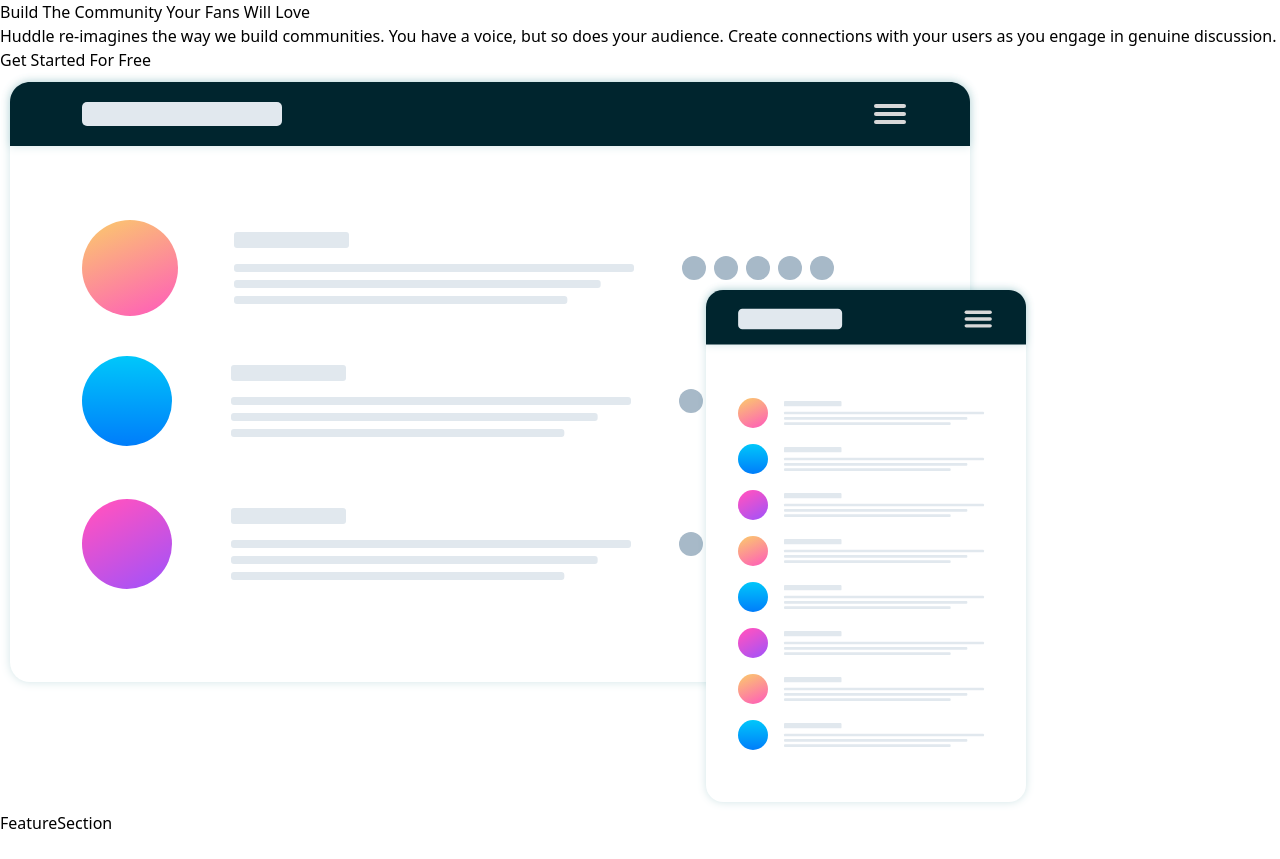
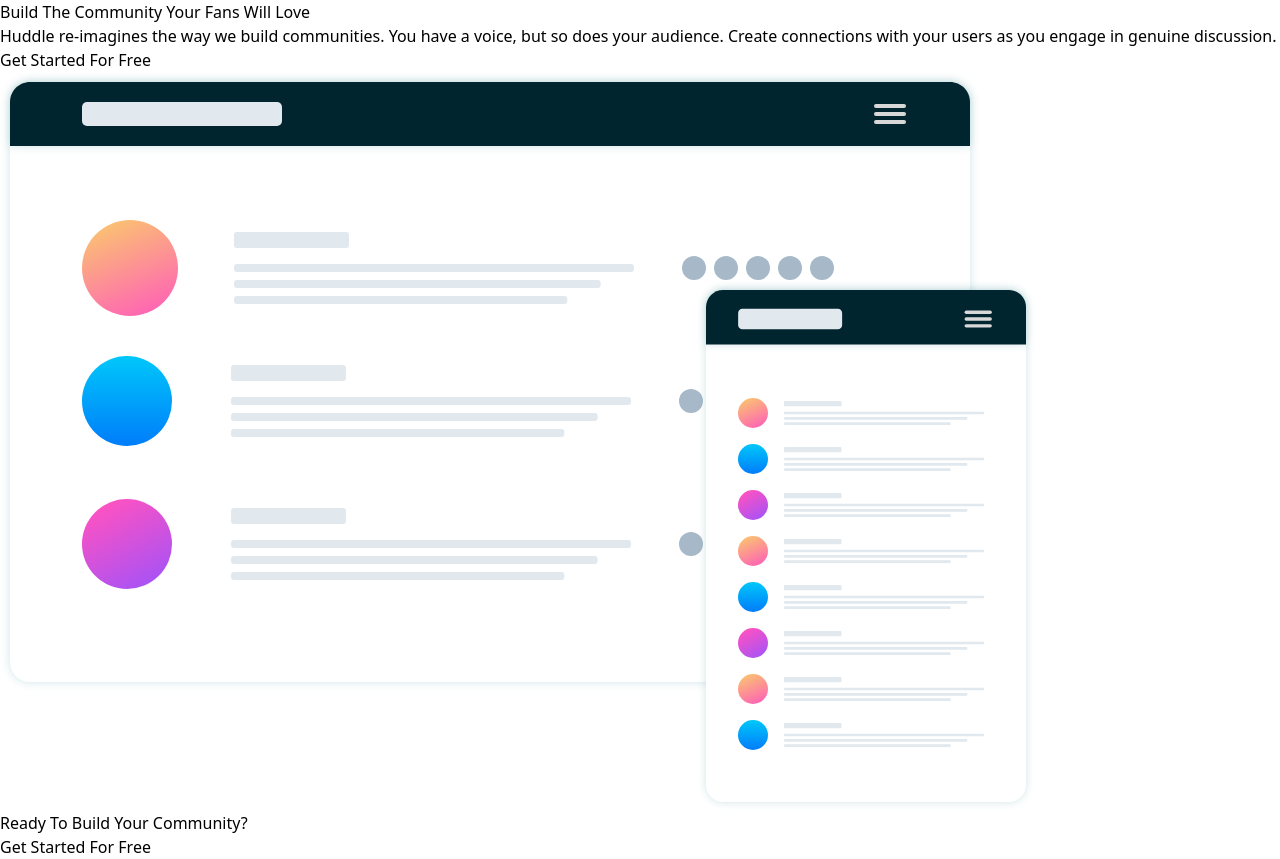
Before and after one commit to skyv26/huddle-landing-page-block, a React (Vite) app: page / in a window 1280 px wide. Before the commit the page ends 835 px from the top, so only its background shows below. Built offline with nearby package versions, Linux system fonts and the light colour scheme.

Commit message:
Update the `FeatureSection` component

```diff
--- a/src/components/FeatureSection.jsx
+++ b/src/components/FeatureSection.jsx
@@ -1,6 +1,13 @@
 const FeatureSection = () => {
   return (
-    <div>FeatureSection</div>
+    <section>
+        <ul>
+            <li>
+                <h2>Ready To Build Your Community?</h2>
+                <a href="#">Get Started For Free</a>
+            </li>
+        </ul>
+    </section>
   )
 };
 
```
